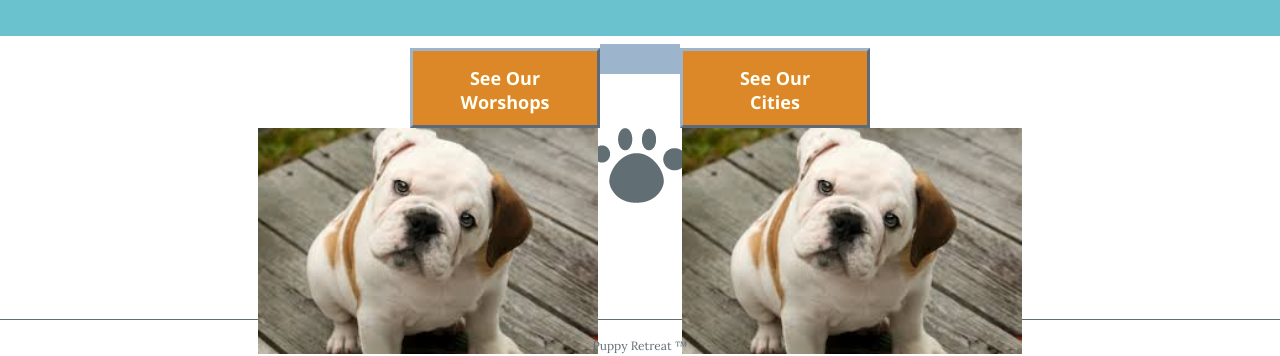
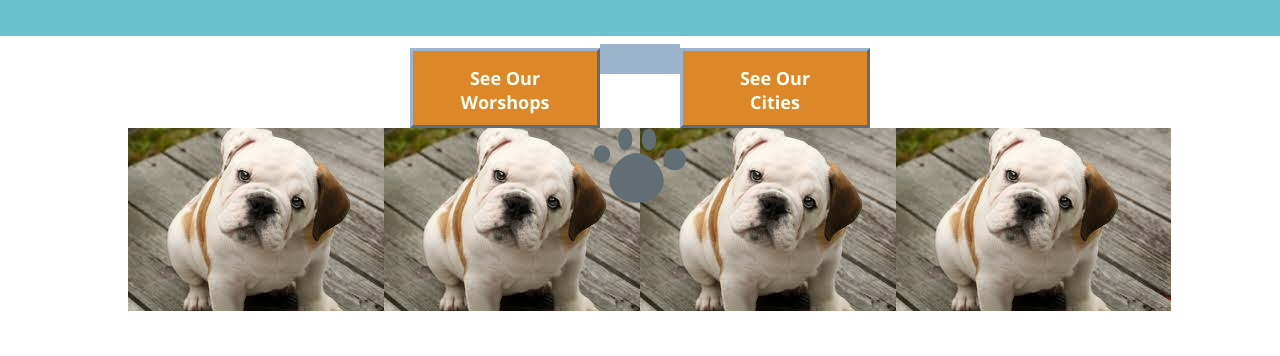
Before and after one commit to chelseydavis/chelseydavis.github.io, a plain HTML site: page unit6/index.html in a window 1280 px wide. Shown: the part 481-837 px from the top of the page. Drawn offline with nearby package versions, Linux system fonts and the light colour scheme.

Commit message:
Latest...

```diff
--- a/unit6/css/style.css
+++ b/unit6/css/style.css
@@ -50,11 +50,6 @@ h2 {
 	font-size: 1.125em;
 }
 
-li {
-	display: inline;
-}
-
-
 footer {
 	font-family: 'Lora', sans-serif;
 	font-size: 12px;
@@ -62,6 +57,7 @@ footer {
 	text-align: center;
 	border-top: 1px solid #616e73;
 	padding: 18px 0;
+	height: 2vh;m[j08=9]
 	clear: both;
 }
 
@@ -101,12 +97,17 @@ footer {
 	margin: 0 auto;
 }
 
-.bulldog {
+/*.bulldog {
 	width: 340px;
 }
 
-.pup {
+/*.pup {
 	padding: 40px;
+}*/
+
+.topnav {
+
+	display: inline;
 }
 
 
@@ -135,9 +136,10 @@ background-color: #fffff4;
 
 #puppies {
 text-align: center;
-padding: 4em;
-width: 100%;
-height: 35vh;
+margin: 3em auto;
+width: 80%;
+height: 33vh;
+
 }
 
 #turq {
@@ -159,3 +161,9 @@ height: 35vh;
 	text-decoration: none;
 	color: #fffff4;
 }
+
+#doggy {
+	display: block;
+	float:left;
+	width: 25%;
+}
--- a/unit6/index.html
+++ b/unit6/index.html
@@ -18,11 +18,11 @@
 
      <ul>
 
-     <li><a href="blog/blog.html">Blog</a></li>
-     <li><a href="#">Trainers</a></li>
-     <li><a href="#">Cities</a></li>
-     <li><a href="#">Workshops</a></li>
-     <li><a href="about/about.html">About Us</a></li>
+     <li class="topnav"><a href="blog/blog.html">Blog</a></li>
+     <li class="topnav"><a href="#">Trainers</a></li>
+     <li class="topnav"><a href="#">Cities</a></li>
+     <li class="topnav"><a href="#">Workshops</a></li>
+     <li class="topnav"><a href="about/about.html">About Us</a></li>
 
      </ul>
 
@@ -53,12 +53,13 @@
 
 </main>
 
-<section id="puppies">
-<ul>
-	<li><a class="pup" href="#"><img class="bulldog" src="assets/Images/bulldog.jpeg"></a></li>
-	<li><a class="pup" href="#"><img class="bulldog" src="assets/Images/bulldog.jpeg"></a></li>
-	<li><a class="pup" href="#"><img class="bulldog" src="assets/Images/bulldog.jpeg"></a></li>
-	<li><a class="pup" href="#"><img class="bulldog" src="assets/Images/bulldog.jpeg"></a></li>
+<section id="puppies" class="clearfix">
+
+<ul class="clearfix">
+	<li id="doggy"><a class="pup" href="#"><img class="bulldog" src="assets/Images/bulldog.jpeg"></a></li>
+	<li id="doggy"><a class="pup" href="#"><img class="bulldog" src="assets/Images/bulldog.jpeg"></a></li>
+	<li id="doggy"><a class="pup" href="#"><img class="bulldog" src="assets/Images/bulldog.jpeg"></a></li>
+	<li id="doggy"><a class="pup" href="#"><img class="bulldog" src="assets/Images/bulldog.jpeg"></a></li>
 </ul>
 </section>
 
```
